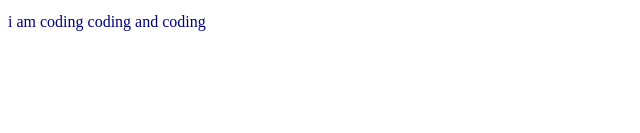
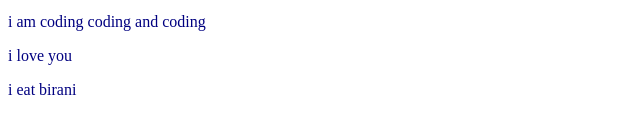
Before and after one commit to RabbiHasan/my-second-repo, a plain HTML site: page index.html in a window 1280 px wide. Shown: the part 189-322 px from the top of the page, without its empty margins (0-640 px from the left). Drawn offline with Linux system fonts and the light colour scheme.

Commit message:
paragraph added

```diff
--- a/index.html
+++ b/index.html
@@ -13,5 +13,7 @@
     <h3>push code</h3>
     <p>more paragraph</p>
     <p>i am coding coding and coding</p>
+    <p>i love you</p>
+    <p> i eat birani</p>
 </body>
 </html>
```
